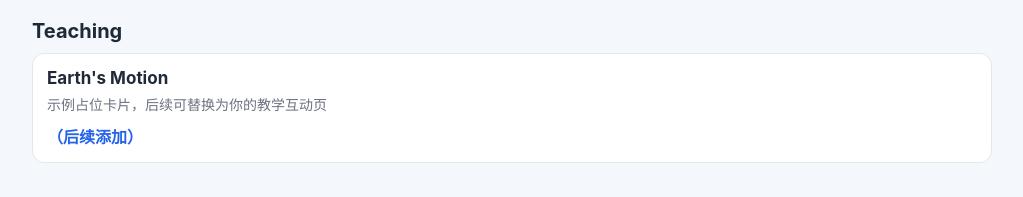
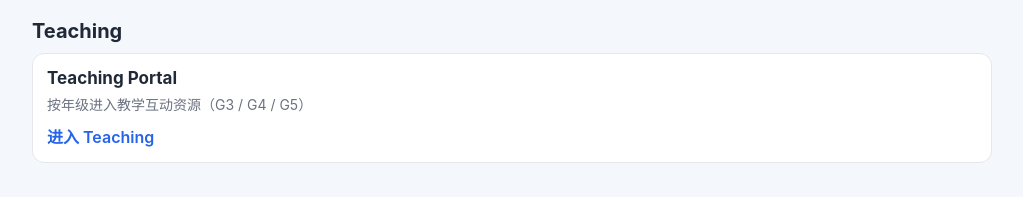
Before and after one commit to yuancoin6/Science-interactives, a plain HTML site: page index.html in a window 1280 px wide. Shown: the part 268-465 px from the top of the page, without its empty margins (128-1151 px from the left). Drawn offline with Linux system fonts and the light colour scheme.

Commit message:
Update index.html
改首页，Teaching部分变成G3 G4 G5

```diff
--- a/index.html
+++ b/index.html
@@ -31,14 +31,11 @@
       </div>
     </div>
 
-    <h2>Teaching</h2>
-    <div class="grid">
-      <div class="card">
-        <h3>Earth's Motion</h3>
-        <p>示例占位卡片，后续可替换为你的教学互动页</p>
-        <a href="./teaching-earth-motion/">（后续添加）</a>
-      </div>
-    </div>
+<h2>Teaching</h2>
+<div class="grid">
+  <div class="card">
+    <h3>Teaching Portal</h3>
+    <p>按年级进入教学互动资源（G3 / G4 / G5）</p>
+    <a href="./teaching/">进入 Teaching</a>
   </div>
-</body>
-</html>
+</div>
```
